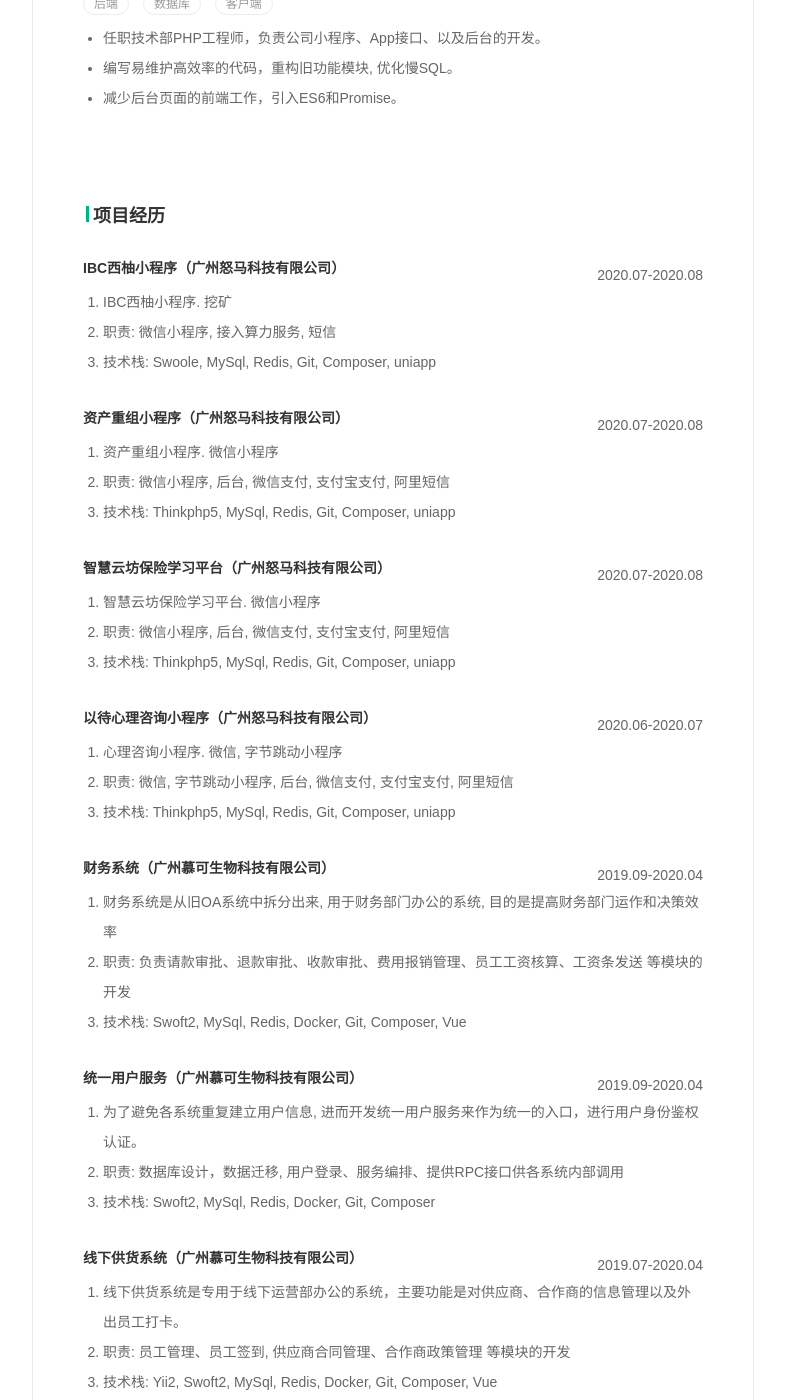
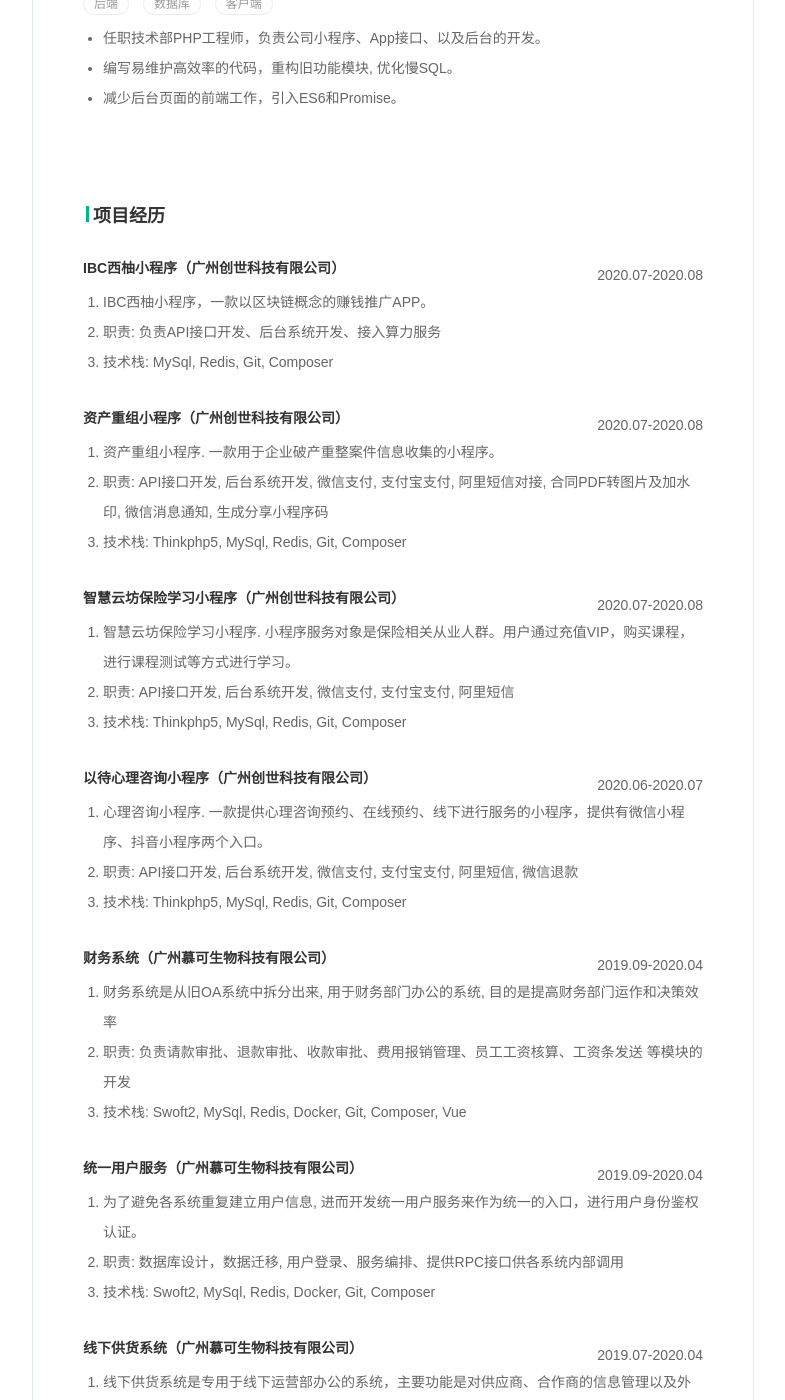
Before and after one commit to EPsheep/EPsheep.github.io, a Jekyll site: the page built from resume.html, in a window 1280 px wide and 1400 px high, scrolled down 1035 px. Shown: the whole window, without its empty margins (247-1032 px from the left). Built offline with Jekyll 4.4.1, drawn with Linux system fonts in a browser that asks for light colours; some of the changed text lies outside the part shown.

Commit message:
autocommit

```diff
--- a/resume.html
+++ b/resume.html
@@ -36,7 +36,7 @@ permalink: /resume.html
             <p class="basic-self">
                 <span class="basic-exp">2年工作经验 / </span>
                 <span class="basic-edu">大专 / </span>
-                <span class="basic-age">22岁</span>
+                <span class="basic-age">23岁</span>
             </p>
             <p>
                 <span class="basic-tel">
@@ -69,7 +69,7 @@ permalink: /resume.html
                 <ul>
                     <li>热爱编程，喜欢研究和探讨技术问题</li>
                     <li>逻辑清晰，对事认真负责</li>
-                    <li>熟悉企业系统开发</li>
+<!--                    <li>熟悉企业系统开发</li>-->
                 </ul>
             </div>
         </div>
@@ -84,11 +84,11 @@ permalink: /resume.html
         <ol class="work-exp_group">
 
             <li class="work-exp_list">
-                <p class="exp-list_time">2019.06-2020.10</p>
+                <p class="exp-list_time">2019.06-2020.11</p>
                 <div class="exp-list_top">
                     <img src="{{ site.cdnUrl }}/resource/resume/company-numa.jpg" alt="公司Logo">
                     <div class="exp-list_right">
-                        <strong class="exp-list_title"><span>广州怒马科技有限公司</span>／<span>技术部</span></strong>
+                        <strong class="exp-list_title"><span>广州创世科技有限公司</span>／<span>技术部</span></strong>
                         <p>PHP开发工程师</p>
                     </div>
                 </div>
@@ -99,8 +99,9 @@ permalink: /resume.html
                 <div class="exp-list_content">
                     <ul>
                         <li>任职技术部PHP开发工程师，跟进项目的开发进度，协同同事开发。</li>
-                        <li>编写规范易维护的代码，对面向对象分析，代码分层与架构有一定思考</li>
-                        <li>抗压能力较强，责任心强</li>
+                        <li>推广Git, 增进团队协作</li>
+                        <li>使用Deployer规范部署</li>
+                        <li>推广单元测试, 提高交付质量</li>
                     </ul>
                 </div>
             </li>
@@ -167,14 +168,18 @@ permalink: /resume.html
             <li class="pro-exp_list">
                 <p class="exp-list_title">
                     <span class="exp-project_name">IBC西柚小程序</span>
-                    <span class="exp-project_company">（<span>广州怒马科技有限公司</span>）</span>
+                    <span class="exp-project_company">（<span>广州创世科技有限公司</span>）</span>
                 </p>
                 <p class="exp-list_time">2020.07-2020.08</p>
                 <div class="exp-project_des">
                     <ol>
-                        <li>IBC西柚小程序. 挖矿</li>
-                        <li>职责: 微信小程序, 接入算力服务, 短信</li>
-                        <li>技术栈: Swoole, MySql, Redis, Git, Composer, uniapp</li>
+                        <li>IBC西柚小程序，一款以区块链概念的赚钱推广APP。</li>
+                        <li>职责: 负责API接口开发、后台系统开发、接入算力服务</li>
+                        <li>技术栈: MySql, Redis, Git, Composer</li>
+<!--                        <li>-->
+<!--                            问题: 刚上线有用户进行刷注册, 于是紧急沟通, 做了图形验证码, 限流, 后台增设短信发送的黑名单, 并且删除出现问题的用户-->
+<!--                            用户涌入过多, 表设计不正确, 用户层级过深, SQL运行太慢, 因此设计了闭包表并做好了迁移-->
+<!--                        </li>-->
                     </ol>
                 </div>
                 <div class="exp-list_content"></div>
@@ -183,14 +188,17 @@ permalink: /resume.html
             <li class="pro-exp_list">
                 <p class="exp-list_title">
                     <span class="exp-project_name">资产重组小程序</span>
-                    <span class="exp-project_company">（<span>广州怒马科技有限公司</span>）</span>
+                    <span class="exp-project_company">（<span>广州创世科技有限公司</span>）</span>
                 </p>
                 <p class="exp-list_time">2020.07-2020.08</p>
                 <div class="exp-project_des">
                     <ol>
-                        <li>资产重组小程序. 微信小程序</li>
-                        <li>职责: 微信小程序, 后台, 微信支付, 支付宝支付, 阿里短信</li>
-                        <li>技术栈: Thinkphp5, MySql, Redis, Git, Composer, uniapp</li>
+                        <li>资产重组小程序. 一款用于企业破产重整案件信息收集的小程序。</li>
+                        <li>职责: API接口开发, 后台系统开发, 微信支付, 支付宝支付, 阿里短信对接, 合同PDF转图片及加水印, 微信消息通知, 生成分享小程序码</li>
+                        <li>技术栈: Thinkphp5, MySql, Redis, Git, Composer</li>
+<!--                        <li>-->
+<!--                            问题: 处理PDF转水印-->
+<!--                        </li>-->
                     </ol>
                 </div>
                 <div class="exp-list_content"></div>
@@ -198,15 +206,18 @@ permalink: /resume.html
 
             <li class="pro-exp_list">
                 <p class="exp-list_title">
-                    <span class="exp-project_name">智慧云坊保险学习平台</span>
-                    <span class="exp-project_company">（<span>广州怒马科技有限公司</span>）</span>
+                    <span class="exp-project_name">智慧云坊保险学习小程序</span>
+                    <span class="exp-project_company">（<span>广州创世科技有限公司</span>）</span>
                 </p>
                 <p class="exp-list_time">2020.07-2020.08</p>
                 <div class="exp-project_des">
                     <ol>
-                        <li>智慧云坊保险学习平台. 微信小程序</li>
-                        <li>职责: 微信小程序, 后台, 微信支付, 支付宝支付, 阿里短信</li>
-                        <li>技术栈: Thinkphp5, MySql, Redis, Git, Composer, uniapp</li>
+                        <li>智慧云坊保险学习小程序. 小程序服务对象是保险相关从业人群。用户通过充值VIP，购买课程，进行课程测试等方式进行学习。</li>
+                        <li>职责: API接口开发, 后台系统开发, 微信支付, 支付宝支付, 阿里短信</li>
+                        <li>技术栈: Thinkphp5, MySql, Redis, Git, Composer</li>
+<!--                        <li>-->
+<!--                            问题: 无-->
+<!--                        </li>-->
                     </ol>
                 </div>
                 <div class="exp-list_content"></div>
@@ -215,14 +226,17 @@ permalink: /resume.html
             <li class="pro-exp_list">
                 <p class="exp-list_title">
                     <span class="exp-project_name">以待心理咨询小程序</span>
-                    <span class="exp-project_company">（<span>广州怒马科技有限公司</span>）</span>
+                    <span class="exp-project_company">（<span>广州创世科技有限公司</span>）</span>
                 </p>
                 <p class="exp-list_time">2020.06-2020.07</p>
                 <div class="exp-project_des">
                     <ol>
-                        <li>心理咨询小程序. 微信, 字节跳动小程序</li>
-                        <li>职责: 微信, 字节跳动小程序, 后台, 微信支付, 支付宝支付, 阿里短信</li>
-                        <li>技术栈: Thinkphp5, MySql, Redis, Git, Composer, uniapp</li>
+                        <li>心理咨询小程序. 一款提供心理咨询预约、在线预约、线下进行服务的小程序，提供有微信小程序、抖音小程序两个入口。</li>
+                        <li>职责: API接口开发, 后台系统开发, 微信支付, 支付宝支付, 阿里短信, 微信退款</li>
+                        <li>技术栈: Thinkphp5, MySql, Redis, Git, Composer</li>
+<!--                        <li>-->
+<!--                            问题: -->
+<!--                        </li>-->
                     </ol>
                 </div>
                 <div class="exp-list_content"></div>
```
